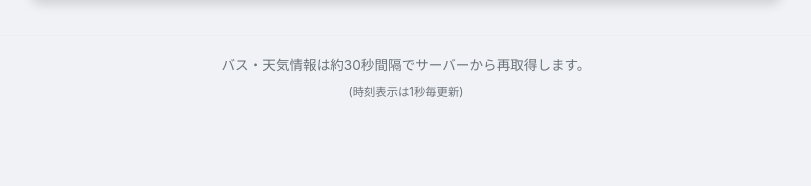
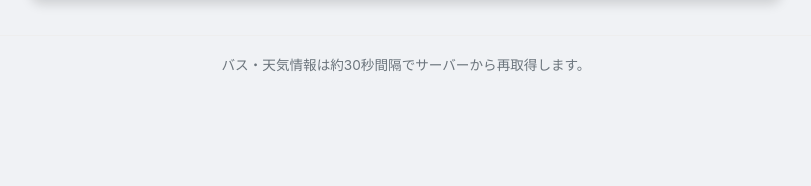
Before and after one commit to hayaokuri/bus, a Flask app: page / in a window 1280 px wide. Shown: the part 614-800 px from the top of the page, without its empty margins (234-1045 px from the left). Run offline with Flask 2, Linux system fonts and the light colour scheme.

Commit message:
Update index.html

```diff
--- a/templates/index.html
+++ b/templates/index.html
@@ -156,8 +156,7 @@
                                 {% if bus.time_until_departure %}({{ bus.time_until_departure }}){% endif %}
                             </span>
                         </p>
-                        {# Removed specific "予定通り発車します" paragraph as status_text and countdown will cover it #}
-                         <p class="details">{{ bus.status_text }}</p> </li>
+                        {# Removed specific "予定通り発車します" paragraph as status_text and countdown will cover it #}</li>
                 {% endfor %}
             </ul>
         {% elif app_state_message == '始発バス待機中 (早朝)' or app_state_message.startswith('始発バス待機中') %}
@@ -171,7 +170,6 @@
 
     <div class="footer">
         <p id="next-fetch-info">バス情報はサーバー側で定期的に更新されます。</p>
-        <p><small>(時刻表示は1秒毎更新)</small></p>
     </div>
 
     <script>
```
